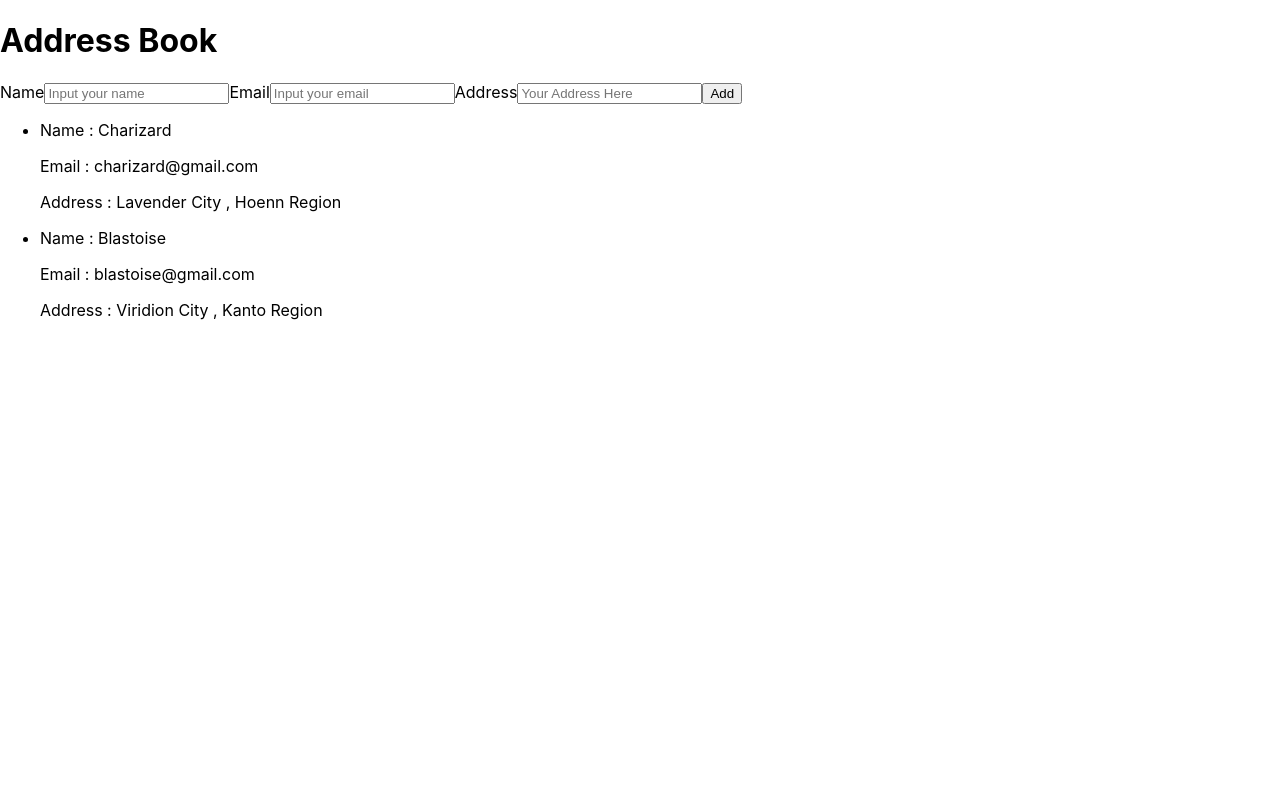
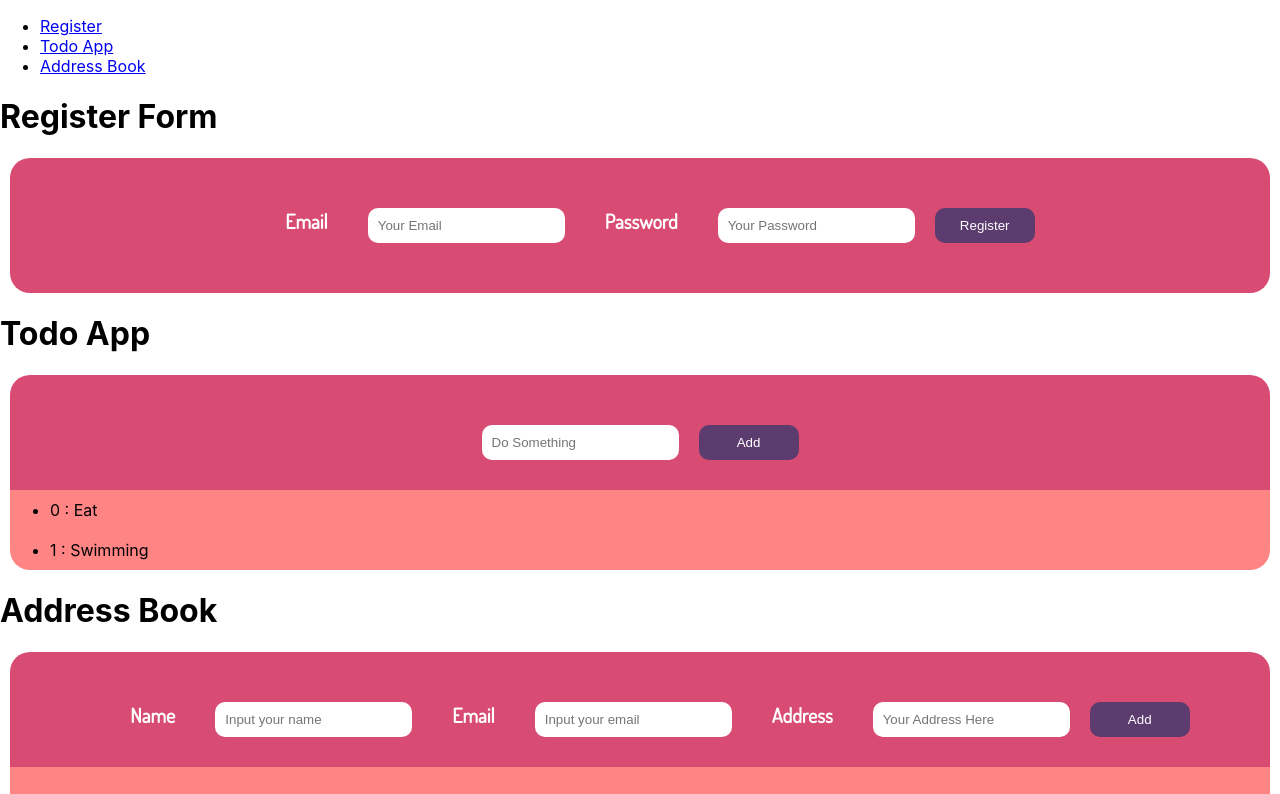
Before and after one commit to ayogatot/react-form, a React (Create React App) app: page /Register in a window 1280 px wide. Shown: the top 794 px of the page. Built offline with nearby package versions, Linux system fonts and the light colour scheme.

Commit message:
Implement styled-components to each components

```diff
--- a/src/AddressBook/index.js
+++ b/src/AddressBook/index.js
@@ -1,6 +1,49 @@
 import React, { Component } from "react";
-// import styled from "styled-components";
+import styled from "styled-components";
 
+const Form = styled.form`
+  display: flex;
+  font-family: "Dosis", sans-serif;
+  justify-content: center;
+  background: #d84c73;
+  margin: 10px 10px 0 10px;
+  padding: 10px 10px 0 10px;
+  color: #ffffff;
+  font-weight: 600;
+  font-size: 20px;
+  border-radius: 20px 20px 0 0;
+
+  label {
+    margin: 40px;
+  }
+
+  input {
+    margin: 40px 0px;
+    border-radius: 10px;
+    border: none;
+    padding: 10px;
+  }
+
+  .submit {
+    margin-left: 20px;
+    width: 100px;
+    background: #5c3b6f;
+    color: #ffffff;
+    cursor: pointer;
+  }
+`;
+
+const Output = styled.ul`
+  background: #ff8484;
+  margin: -10px 10px 0 10px;
+  display: flex;
+  flex-direction: column;
+  border-radius: 0 0 20px 20px;
+
+  li {
+    padding: 10px 0 10px 0;
+  }
+`;
 class AddressBook extends Component {
   constructor() {
     super();
@@ -69,7 +112,7 @@ class AddressBook extends Component {
       <div>
         <h1>Address Book</h1>
 
-        <form onSubmit={this.handleFormSubmit}>
+        <Form onSubmit={this.handleFormSubmit}>
           <label>Name</label>
           <input
             type="text"
@@ -91,10 +134,10 @@ class AddressBook extends Component {
             onChange={this.handleAddressChange}
             value={this.state.address}
           />
-          <input type="submit" value="Add" />
-        </form>
+          <input className="submit" type="submit" value="Add" />
+        </Form>
 
-        <ul>
+        <Output>
           {this.state.data.map((data, index) => {
             return (
               <li key={index}>
@@ -104,7 +147,7 @@ class AddressBook extends Component {
               </li>
             );
           })}
-        </ul>
+        </Output>
       </div>
     );
   }
--- a/src/App.js
+++ b/src/App.js
@@ -1,19 +1,38 @@
 import React, { Component } from "react";
+import { BrowserRouter as Router , Route , Link } from "react-router-dom";
 // import styled from "styled-components";
 
-// import Register from "./Register";
-// import TodoForm from "./TodoApp";
+import Register from "./Register";
+import TodoForm from "./TodoApp";
 import AddressBook from "./AddressBook";
+
 class App extends Component {
   render() {
     return (
-      <div>
-        {/* <h1>React Form</h1> */}
+      <Router>
+        <div>
+          <nav>
+            <ul>
+              <li>
+                <Link to="/Register">Register</Link>
+              </li>
+              <li>
+                <Link to="/TodoApp">Todo App</Link>
+              </li>
+              <li>
+                <Link to="/AddressBook">Address Book</Link>
+              </li>
+            </ul>
+          </nav>
+          <Route path="/Register" exact Component={Register} />
+          <Route path="/TodoApp" Component={TodoForm} />
+          <Route path="/AddressBook" Component={AddressBook} />
 
-        {/* <Register /> */}
-        {/* <TodoForm /> */}
-        <AddressBook />
-      </div>
+          <Register />
+          <TodoForm />
+          <AddressBook />
+        </div>
+      </Router>
     );
   }
 }
--- a/src/Register/index.js
+++ b/src/Register/index.js
@@ -1,5 +1,37 @@
 import React, { Component } from "react";
-// import styled from "styled-components";
+import styled from "styled-components";
+
+const Form = styled.form`
+  display: flex;
+  font-family: "Dosis", sans-serif;
+  justify-content: center;
+  background: #d84c73;
+  margin: 10px;
+  padding: 10px;
+  color: #ffffff;
+  font-weight: 600;
+  font-size: 20px;
+  border-radius:20px;
+
+  label {
+    margin: 40px;
+  }
+
+  input {
+    margin: 40px 0px;
+    border-radius: 10px;
+    border: none;
+    padding: 10px;
+  }
+
+  .submit {
+    margin-left: 20px;
+    width: 100px;
+    background: #5c3b6f;
+    color: #ffffff;
+    cursor: pointer;
+  }
+`;
 
 class Register extends Component {
   constructor() {
@@ -21,13 +53,24 @@ class Register extends Component {
 
   render() {
     return (
-      <form>
-        <label htmlFor="">Email</label>
-        <input type="email" onChange={this.handleInputEmail} />
-        <label htmlFor="">Password</label>
-        <input type="password" onChange={this.handleInputPassword} />
-        <input type="submit" value="Register" />
-      </form>
+      <div>
+        <h1>Register Form</h1>
+        <Form>
+          <label htmlFor="">Email</label>
+          <input
+            type="email"
+            onChange={this.handleInputEmail}
+            placeholder="Your Email"
+          />
+          <label htmlFor="">Password</label>
+          <input
+            type="password"
+            onChange={this.handleInputPassword}
+            placeholder="Your Password"
+          />
+          <input className="submit" type="submit" value="Register" />
+        </Form>
+      </div>
     );
   }
 }
--- a/src/TodoApp/index.js
+++ b/src/TodoApp/index.js
@@ -1,5 +1,49 @@
 import React, { Component } from "react";
-// import styled from "styled-components";
+import styled from "styled-components";
+
+const Form = styled.form`
+  display: flex;
+  font-family: "Dosis", sans-serif;
+  justify-content: center;
+  background: #d84c73;
+  margin: 10px 10px 0 10px;
+  padding: 10px 10px 0 10px;
+  color: #ffffff;
+  font-weight: 600;
+  font-size: 20px;
+  border-radius:20px 20px 0 0;
+
+  label {
+    margin: 40px;
+  }
+
+  input {
+    margin: 40px 0px;
+    border-radius: 10px;
+    border: none;
+    padding: 10px;
+  }
+
+  .submit {
+    margin-left: 20px;
+    width: 100px;
+    background: #5c3b6f;
+    color: #ffffff;
+    cursor: pointer;
+  }
+`;
+
+const Output = styled.ul`
+  background: #ff8484;
+  margin: -10px 10px 0 10px;
+  display:flex;
+  flex-direction:column;
+  border-radius: 0 0 20px 20px;
+
+  li {
+    padding:10px 0 10px 0;
+  }
+`;
 
 class TodoForm extends Component {
   constructor() {
@@ -45,16 +89,16 @@ class TodoForm extends Component {
     return (
       <div>
         <h1>Todo App</h1>
-        <form onSubmit={this.handleTodoSubmit}>
+        <Form onSubmit={this.handleTodoSubmit}>
           <input
             type="text"
             placeholder="Do Something"
             onChange={this.handleTodoInput}
             value={this.state.input}
           />
-          <input type="submit" value="Add" />
-        </form>
-        <ul>
+          <input className="submit" type="submit" value="Add" />
+        </Form>
+        <Output>
           {this.state.todos.map((todo, index) => {
             return (
               <li key={index}>
@@ -62,7 +106,7 @@ class TodoForm extends Component {
               </li>
             );
           })}
-        </ul>
+        </Output>
       </div>
     );
   }
```
